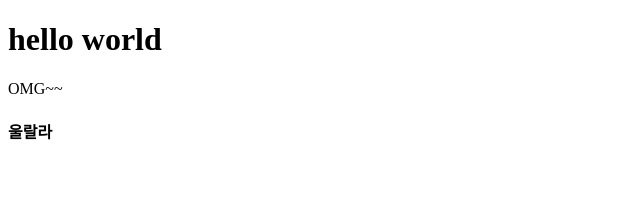
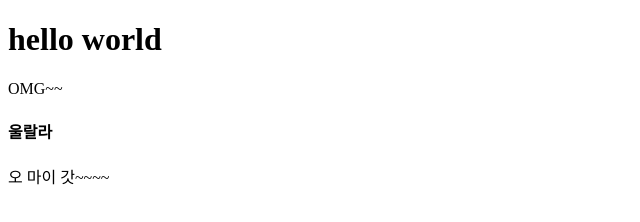
Before and after one commit to dream2405/example, a plain HTML site: page index.html in a window 1280 px wide. Shown: the whole page, without its empty margins (0-640 px from the left). Drawn offline with Linux system fonts and the light colour scheme.

Commit message:
test2 branch

```diff
--- a/index.html
+++ b/index.html
@@ -9,5 +9,8 @@
         <div>
             <h4>울랄라</h4>
         </div>
+        <div>
+            <p>오 마이 갓~~~~</p>
+        </div>
     </body>
 </html>
```
